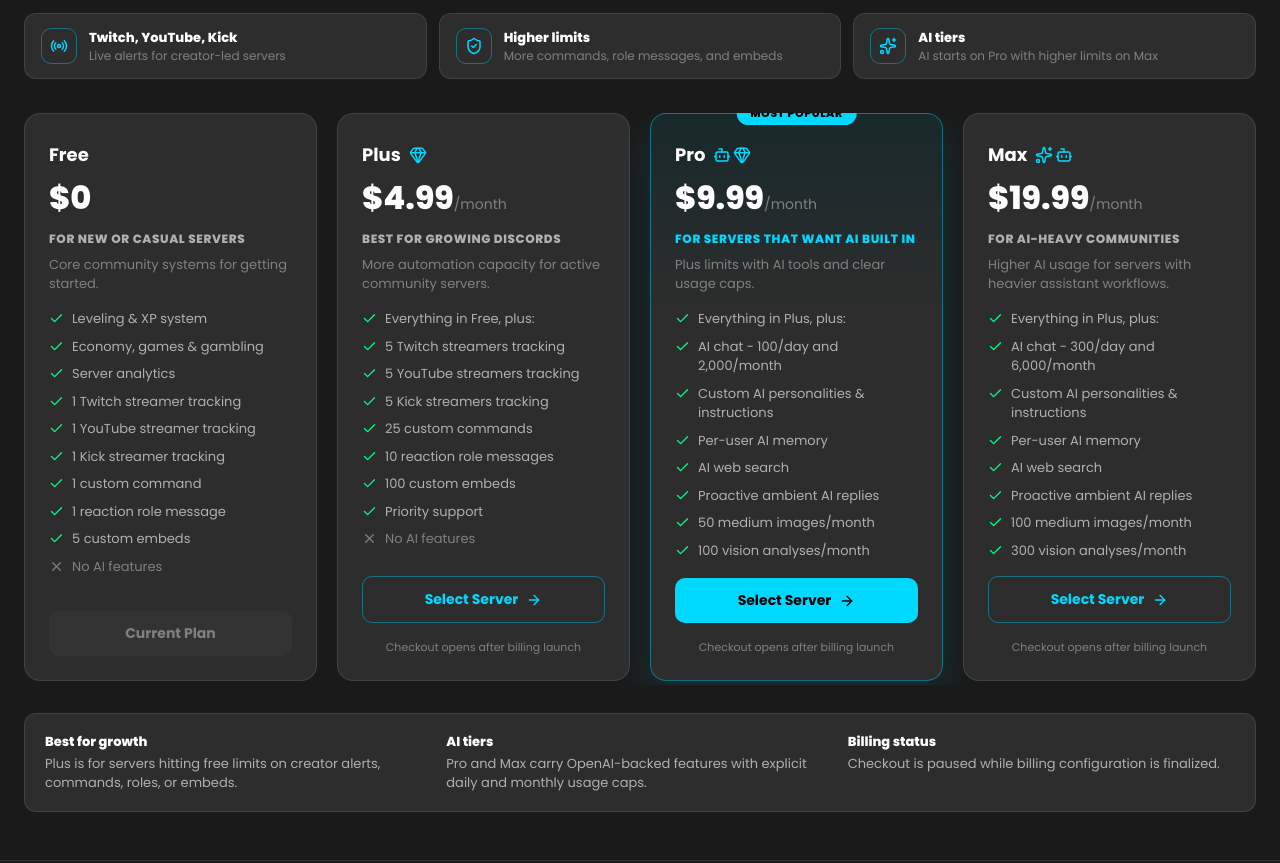
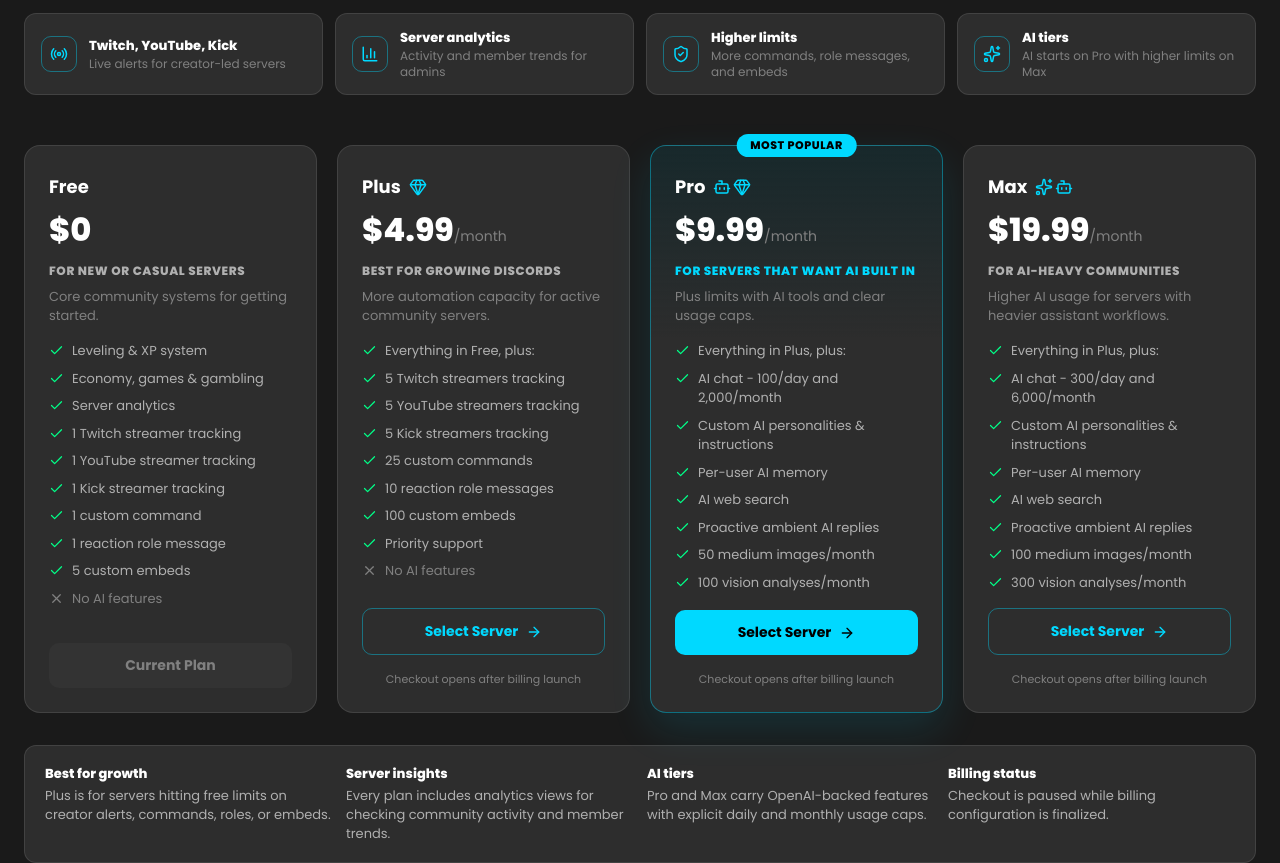
Before and after one commit to acosmic/acosmibot-website, a React (Vite) app: page /pricing in a window 1280 px wide. Shown: the part 400-1263 px from the top of the page. Built offline with nearby package versions, Linux system fonts and the light colour scheme.

Commit message:
pricing page fixes

```diff
--- a/src/pages/PremiumPage.tsx
+++ b/src/pages/PremiumPage.tsx
@@ -1,7 +1,7 @@
 import React, { useEffect, useState } from 'react';
 import { useSearchParams } from 'react-router-dom';
 import { useQuery, useQueries } from '@tanstack/react-query';
-import { ArrowRight, Bot, Check, Gem, Radio, ShieldCheck, Sparkles, X } from 'lucide-react';
+import { ArrowRight, BarChart3, Bot, Check, Gem, Radio, ShieldCheck, Sparkles, X } from 'lucide-react';
 import { ProfileNav } from '@/components/profile/ProfileNav';
 import { SiteFooter } from '@/components/layout/SiteFooter';
 import { guildApi } from '@/api/guilds';
@@ -233,6 +233,7 @@
           gap: '12px',
         }}>
           <PremiumStat icon={<Radio size={18} />} value="Twitch, YouTube, Kick" label="Live alerts for creator-led servers" />
+          <PremiumStat icon={<BarChart3 size={18} />} value="Server analytics" label="Activity and member trends for admins" />
           <PremiumStat icon={<ShieldCheck size={18} />} value="Higher limits" label="More commands, role messages, and embeds" />
           <PremiumStat icon={<Sparkles size={18} />} value="AI tiers" label="AI starts on Pro with higher limits on Max" />
         </div>
@@ -242,7 +243,8 @@
           display: 'grid',
           gridTemplateColumns: 'repeat(4, minmax(0, 1fr))',
           gap: '20px', alignItems: 'stretch',
-          overflowX: 'auto',
+          overflow: 'visible',
+          paddingTop: '16px',
           paddingBottom: '4px',
         }}>
           {TIERS.map((t) => (
@@ -267,6 +269,7 @@
           gap: '14px',
         }}>
           <PremiumNote title="Best for growth" text="Plus is for servers hitting free limits on creator alerts, commands, roles, or embeds." />
+          <PremiumNote title="Server insights" text="Every plan includes analytics views for checking community activity and member trends." />
           <PremiumNote title="AI tiers" text="Pro and Max carry OpenAI-backed features with explicit daily and monthly usage caps." />
           <PremiumNote title="Billing status" text="Checkout is paused while billing configuration is finalized." />
         </div>
```
